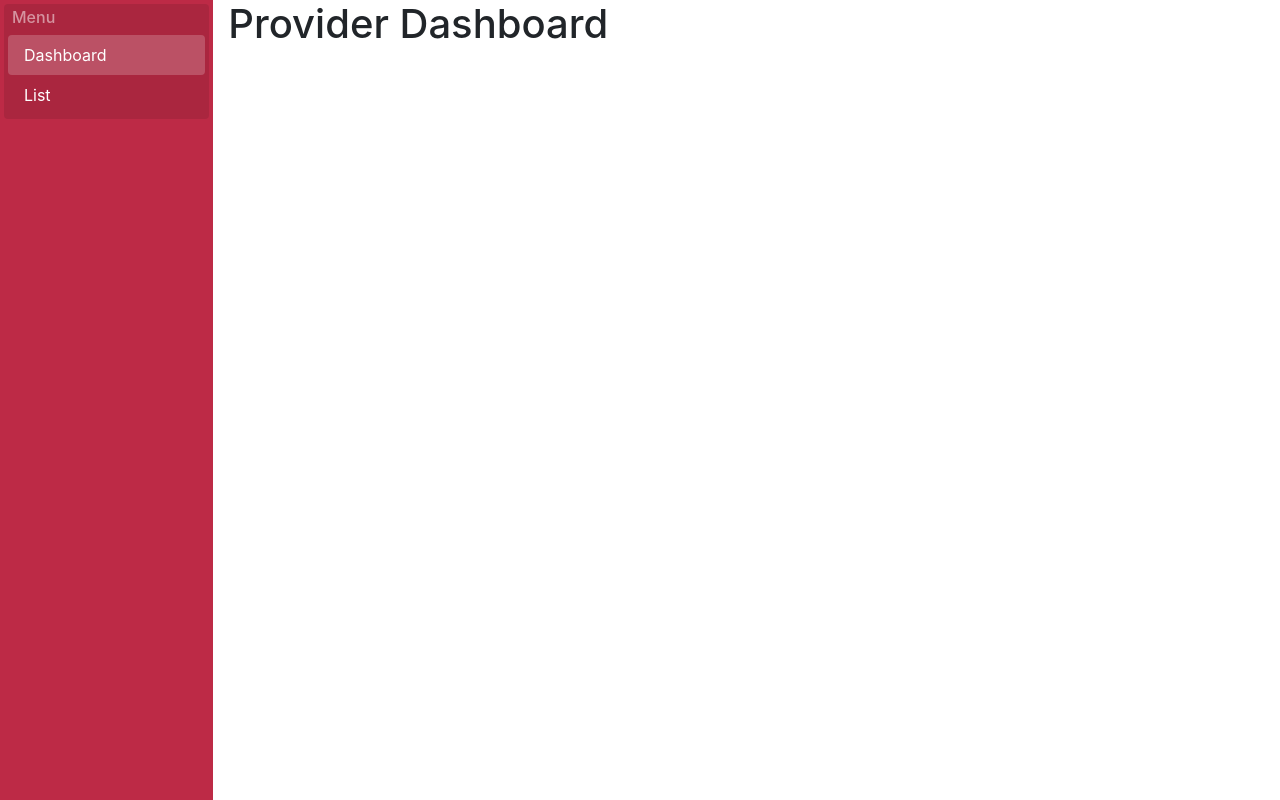
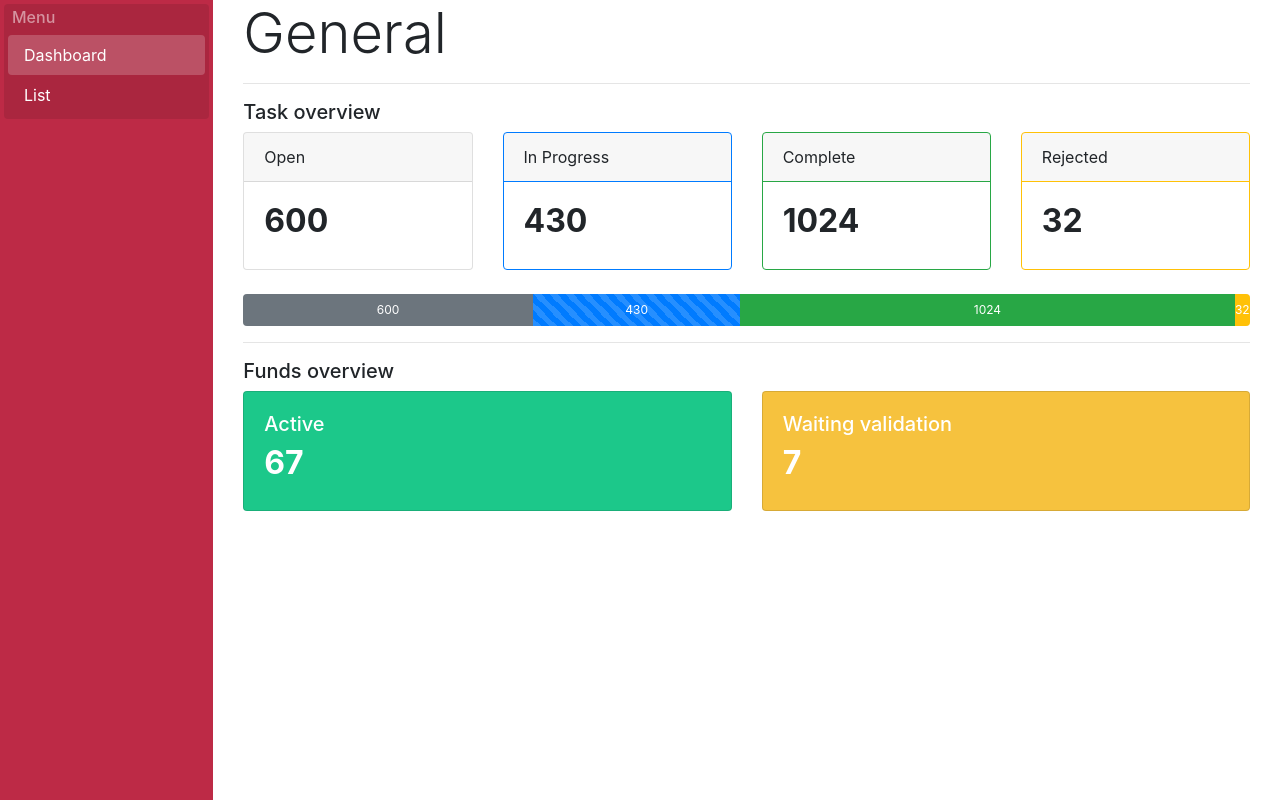
Before and after one commit to odysseyhack/tradisys-apg-s2w-web, a Vue app: page /provider in a window 1280 px wide. Built offline with nearby package versions, Linux system fonts and the light colour scheme.

Commit message:
add cards for provider dashboard

```diff
--- a/src/views/inner/provider/Dashboard.vue
+++ b/src/views/inner/provider/Dashboard.vue
@@ -1,14 +1,124 @@
 <template>
-  <div>
-    <h1>Provider Dashboard</h1>
+ <div class="container-fluid">
+    <h1 class="display-4">General</h1>
+    <hr>
+    <p class="h5">Task overview</p>
+    <b-card-group deck>
+      <b-card
+        header="Open"
+        border-variant="default"
+        header-border-variant="default"
+      >
+        <b-card-text>
+          <h2 class="font-weight-bold">
+            {{tasks.open}}
+          </h2>
+        </b-card-text>
+      </b-card>
+
+      <b-card
+        header="In Progress"
+        border-variant="primary"
+        header-border-variant="primary"
+      >
+        <b-card-text>
+          <h2 class="font-weight-bold">
+            {{tasks.progress}}
+          </h2>
+        </b-card-text>
+      </b-card>
+
+      <b-card
+        header="Complete"
+        border-variant="success"
+        header-border-variant="success"
+      >
+        <b-card-text>
+          <h2 class="font-weight-bold">
+            {{tasks.complete}}
+          </h2>
+        </b-card-text>
+      </b-card>
+
+      <b-card
+        header="Rejected"
+        border-variant="warning"
+        header-border-variant="warning"
+      >
+        <b-card-text>
+          <h2 class="font-weight-bold">
+            {{tasks.rejected}}
+          </h2>
+        </b-card-text>
+      </b-card>
+    </b-card-group>
+    <b-progress height="2rem" class="mt-4" :max="1" show-value>
+      <b-progress-bar
+        show-progress
+        :value="(tasks.open / tasks.total)"
+        variant="secondary">
+        {{tasks.open}}
+      </b-progress-bar>
+      <b-progress-bar
+        show-progress
+        animated
+        :value="(tasks.progress / tasks.total)"
+        variant="primary">
+        {{tasks.progress}}
+      </b-progress-bar>
+      <b-progress-bar
+        :value="(tasks.complete / tasks.total)"
+        variant="success">
+        {{tasks.complete}}
+      </b-progress-bar>
+      <b-progress-bar
+        :value="(tasks.rejected / tasks.total)"
+        variant="warning">
+        {{tasks.rejected}}
+      </b-progress-bar>
+    </b-progress>
+    <hr>
+    <p class="h5">Funds overview</p>
+     <b-card-group deck>
+      <b-card
+        style="background-color: #1cc88a; color: white;"
+      >
+      <b-card-text>
+          <h5>Active</h5>
+          <h2 class="font-weight-bold">
+            {{tasks.active}}
+          </h2>
+        </b-card-text>
+      </b-card>
+
+      <b-card
+        style="background-color: #f6c23e; color: white;"
+      >
+      <b-card-text>
+          <h5>Waiting validation</h5>
+          <h2 class="font-weight-bold">
+            {{tasks.new}}
+          </h2>
+        </b-card-text>
+      </b-card>
+     </b-card-group>
   </div>
 </template>
 
 <script>
 export default {
+  data () {
+    return {
+      tasks: {
+        open: 600,
+        progress: 430,
+        complete: 1024,
+        rejected: 32,
+        total: 1500,
+        active: 67,
+        new: 7
+      }
+    }
+  }
 }
 </script>
-
-<style scoped>
-
-</style>
```
